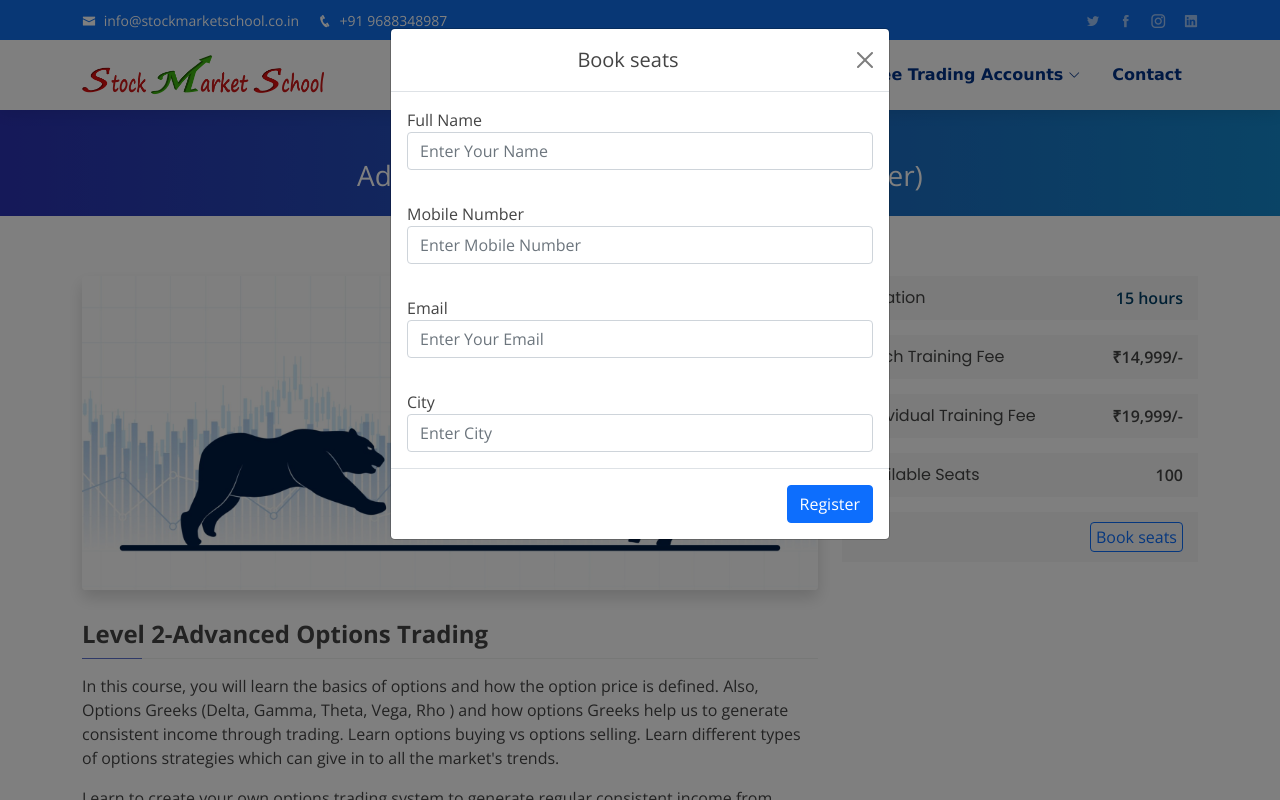
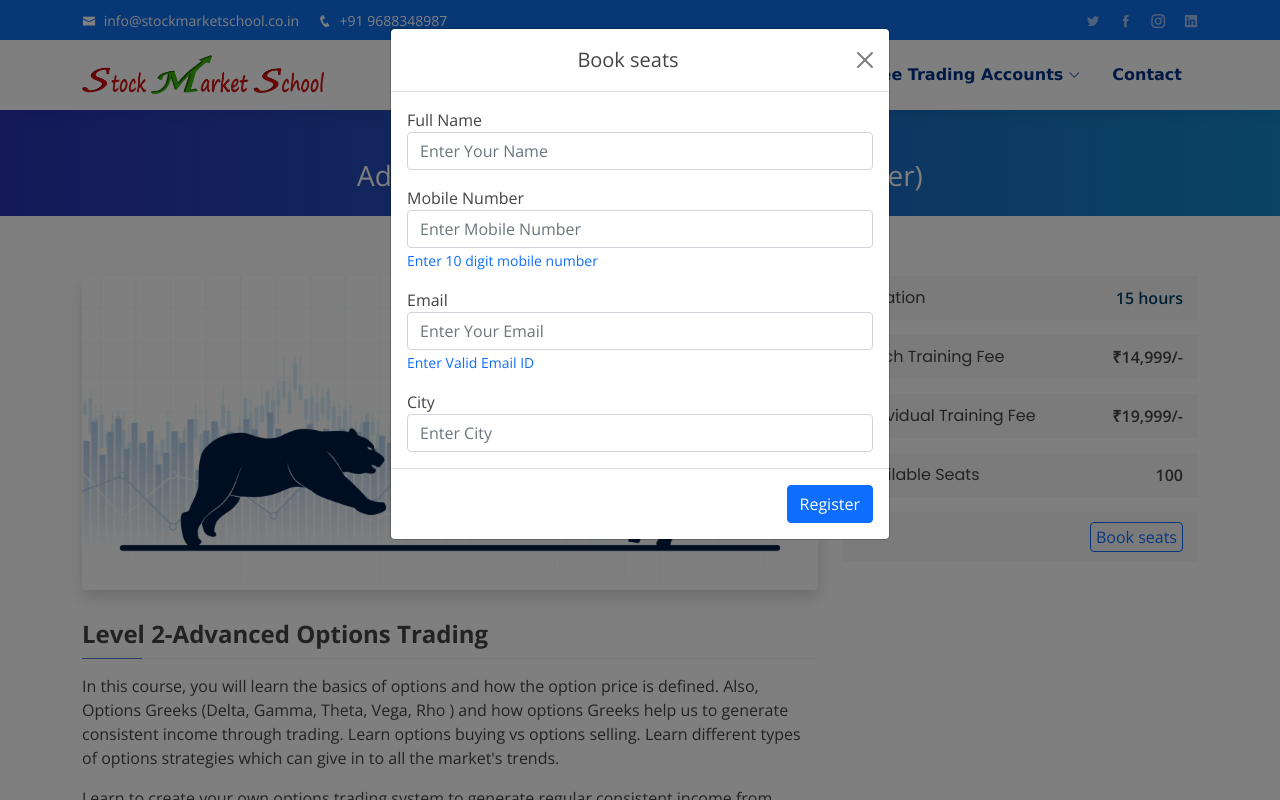
Before and after one commit to kishoredurai/stockmarketschool_final, a Flask app: page /option-trader in a window 1280 px wide, after a click on "Book seats". Run offline with Flask 2, Linux system fonts and the light colour scheme; some libraries are stand-ins or nearby versions.

Commit message:
buck resolved

```diff
--- a/app.py
+++ b/app.py
@@ -66,4 +66,4 @@ def terms():
 
 
 if __name__ == '__main__':
-    app.run(host='192.168.225.134')
+    app.run(host='127.0.0.1')
--- a/templates/contact.html
+++ b/templates/contact.html
@@ -34,7 +34,7 @@
               <div class="info-box">
                 <i class="bi bi-telephone"></i>
                 <h3>Call Us</h3>
-                <p>+1 5589 55488 55<br>+1 6678 254445 41</p>
+                <p>+91 9688348987<br><span style="color: transparent;">+91 9688348987</span></p>
               </div>
             </div>
             <div class="col-md-6">
@@ -61,7 +61,7 @@
             <div class="row gy-4">
 
               <div class="col-md-6">
-                <input type="text" name="name" id="name" class="form-control" placeholder="Your Name" required>
+                <input type="text" name="name" id="name" class="form-control" onkeyup="this.value = this.value.toUpperCase();" placeholder="Your Name" required>
               </div>
 
               <div class="col-md-6 ">
@@ -69,7 +69,7 @@
               </div>
 
               <div class="col-md-12">
-                <input type="text" class="form-control" id="subject" name="subject" placeholder="Subject" required>
+                <input type="text" class="form-control" id="subject" minlength="5" name="subject" placeholder="Subject" required>
               </div>
               <div class="col-md-12">
                 <textarea class="form-control" name="message" id="message" rows="6" placeholder="Message"
--- a/templates/courses/course2.html
+++ b/templates/courses/course2.html
@@ -67,38 +67,39 @@
                 <form name="submit-to-google-sheet" method="post" id="courseform">
 
                     <div class="modal-content">
-                        <div class="modal-header ">
-                            <h5 class="modal-title" style="margin-left: auto;" id="exampleModalLabel">Book seats</h5>
+                        <div class="modal-header">
+                            <h5 class="modal-title text-center" style="margin-left: auto;" id="exampleModalLabel">Book
+                                seats</h5>
                             <button type="button" class="btn-close" data-bs-dismiss="modal" aria-label="Close"></button>
                         </div>
                         <div class="modal-body">
                             <div class="form-group">
                                 <label for="">Full Name</label>
-                                <input type="text" class="form-control" name="name" id="name" aria-describedby="helpId"
+                                <input type="text" class="form-control" name="name"
+                                    onkeyup="this.value = this.value.toUpperCase();" id="name" aria-describedby="helpId"
                                     placeholder="Enter Your Name" required>
                                 <!-- <small id="helpId" class="form-text text-muted">Help text</small> -->
+
                             </div>
-                        </div>
-                        <div class="modal-body">
-                            <div class="form-group">
+                            <div class="form-group mt-3">
                                 <label for="">Mobile Number</label>
                                 <input type="text" class="form-control" name="mobile" id="mobile"
-                                    aria-describedby="helpId" placeholder="Enter Mobile Number" required>
-                                <!-- <small id="helpId" class="form-text text-muted">Help text</small> -->
+                                    aria-describedby="helpId" placeholder="Enter Mobile Number" maxlength="10"
+                                    pattern="[1-9]{1}[0-9]{9}" required>
+                                <small id="helpId" class="form-text text-primary">Enter 10 digit mobile number</small>
                             </div>
-                        </div>
-                        <div class="modal-body">
-                            <div class="form-group">
+
+                            <div class="form-group mt-3">
                                 <label for="">Email</label>
                                 <input type="email" class="form-control" name="email" id="email"
                                     aria-describedby="helpId" placeholder="Enter Your Email" required>
-                                <!-- <small id="helpId" class="form-text text-muted">Help text</small> -->
+                                <small id="helpId" class="form-text text-primary">Enter Valid Email ID</small>
                             </div>
-                        </div>
-                        <div class="modal-body">
-                            <div class="form-group">
+
+                            <div class="form-group mt-3">
                                 <label for="">City</label>
-                                <input type="text" class="form-control" name="city" id="city" aria-describedby="helpId"
+                                <input type="text" class="form-control" name="city" id="city"
+                                    onkeyup="this.value = this.value.toUpperCase();" aria-describedby="helpId"
                                     placeholder="Enter City">
                                 <!-- <small id="helpId" class="form-text text-muted">Help text</small> -->
                             </div>
@@ -326,7 +327,7 @@
             $("#eligibility").addClass('active show');
             $("#content").removeClass('active show');
             $("#results").removeClass('active show');
-        }, 3000);
+        }, 5000);
         setTimeout(function () {
             $("#tab-1").hide();
             $("#tab-2").show(500);
@@ -334,7 +335,7 @@
             $("#eligibility").removeClass('active show');
             $("#content").addClass('active show');
             $("#results").removeClass('active show');
-        }, 6000);
+        }, 10000);
         setTimeout(function () {
             $("#tab-1").hide();
             $("#tab-2").hide();
@@ -344,7 +345,7 @@
             $("#content").removeClass('active show');
             $("#results").addClass('active show');
             tabToggle();
-        }, 9000);
+        }, 20000);
         // clearTimeout();
     }
 </script>
--- a/templates/index.html
+++ b/templates/index.html
@@ -234,7 +234,7 @@
                     </div>
                     <div class="form-group space">
                       <label for="numbers">Phone number</label>
-                      <input type="tel" class="form-control modal-form shadow-sm" id="phonenumber" name="phonenumber"
+                      <input type="tel" class="form-control modal-form shadow-sm" pattern="[1-9]{1}[0-9]{9}"  id="phonenumber" name="phonenumber"
                         placeholder="Enter phone number" aria-required="true" required>
 
                     </div>
```
Also changed, not shown: templates/courses/course1.html (+11 -14 lines).
